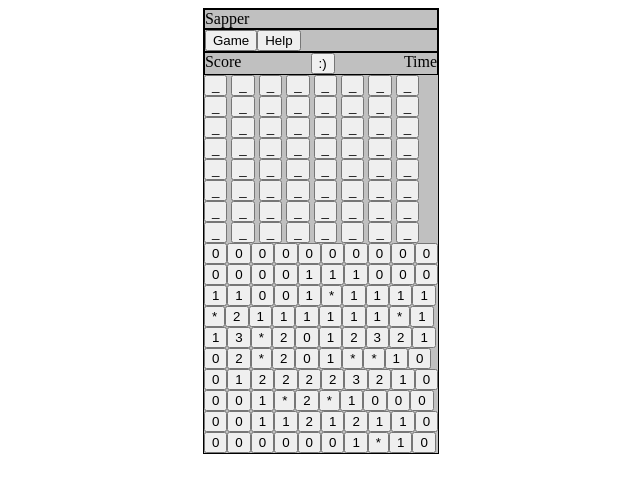
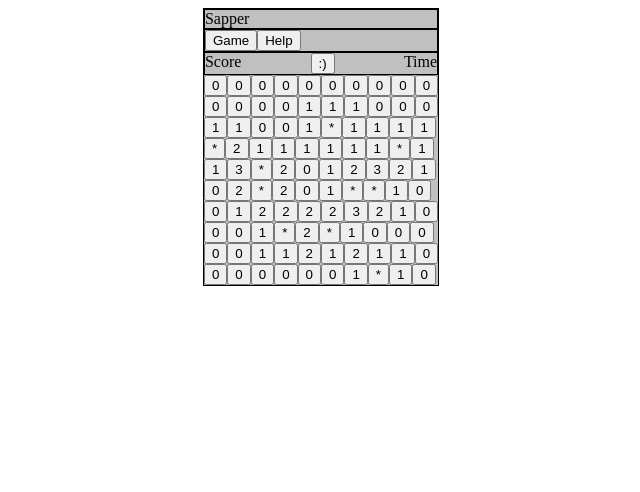
Before and after one commit to YehorIvanov/sapper-js, a website: page index.html in a window 1280 px wide. Shown: the whole page, without its empty margins (319-959 px from the left). Drawn offline with Linux system fonts and the light colour scheme.

Commit message:
Update index.html
Deleted stativ game field

```diff
--- a/index.html
+++ b/index.html
@@ -23,86 +23,6 @@
           <div class="game-bar__time">Time</div>
         </div>
         <div class="game__field">
-          <div class="game-field__row">
-            <button class="game-field__cell">_</button>
-            <button class="game-field__cell">_</button>
-            <button class="game-field__cell">_</button>
-            <button class="game-field__cell">_</button>
-            <button class="game-field__cell">_</button>
-            <button class="game-field__cell">_</button>
-            <button class="game-field__cell">_</button>
-            <button class="game-field__cell">_</button>
-          </div>
-          <div class="game-field__row">
-            <button class="game-field__cell">_</button>
-            <button class="game-field__cell">_</button>
-            <button class="game-field__cell">_</button>
-            <button class="game-field__cell">_</button>
-            <button class="game-field__cell">_</button>
-            <button class="game-field__cell">_</button>
-            <button class="game-field__cell">_</button>
-            <button class="game-field__cell">_</button>
-          </div>
-          <div class="game-field__row">
-            <button class="game-field__cell">_</button>
-            <button class="game-field__cell">_</button>
-            <button class="game-field__cell">_</button>
-            <button class="game-field__cell">_</button>
-            <button class="game-field__cell">_</button>
-            <button class="game-field__cell">_</button>
-            <button class="game-field__cell">_</button>
-            <button class="game-field__cell">_</button>
-          </div>
-          <div class="game-field__row">
-            <button class="game-field__cell">_</button>
-            <button class="game-field__cell">_</button>
-            <button class="game-field__cell">_</button>
-            <button class="game-field__cell">_</button>
-            <button class="game-field__cell">_</button>
-            <button class="game-field__cell">_</button>
-            <button class="game-field__cell">_</button>
-            <button class="game-field__cell">_</button>
-          </div>
-          <div class="game-field__row">
-            <button class="game-field__cell">_</button>
-            <button class="game-field__cell">_</button>
-            <button class="game-field__cell">_</button>
-            <button class="game-field__cell">_</button>
-            <button class="game-field__cell">_</button>
-            <button class="game-field__cell">_</button>
-            <button class="game-field__cell">_</button>
-            <button class="game-field__cell">_</button>
-          </div>
-          <div class="game-field__row">
-            <button class="game-field__cell">_</button>
-            <button class="game-field__cell">_</button>
-            <button class="game-field__cell">_</button>
-            <button class="game-field__cell">_</button>
-            <button class="game-field__cell">_</button>
-            <button class="game-field__cell">_</button>
-            <button class="game-field__cell">_</button>
-            <button class="game-field__cell">_</button>
-          </div>
-          <div class="game-field__row">
-            <button class="game-field__cell">_</button>
-            <button class="game-field__cell">_</button>
-            <button class="game-field__cell">_</button>
-            <button class="game-field__cell">_</button>
-            <button class="game-field__cell">_</button>
-            <button class="game-field__cell">_</button>
-            <button class="game-field__cell">_</button>
-            <button class="game-field__cell">_</button>
-          </div>
-          <div class="game-field__row">
-            <button class="game-field__cell">_</button>
-            <button class="game-field__cell">_</button>
-            <button class="game-field__cell">_</button>
-            <button class="game-field__cell">_</button>
-            <button class="game-field__cell">_</button>
-            <button class="game-field__cell">_</button>
-            <button class="game-field__cell">_</button>
-            <button class="game-field__cell">_</button>
-          </div>
         </div>
       </div>
     </section>
```
